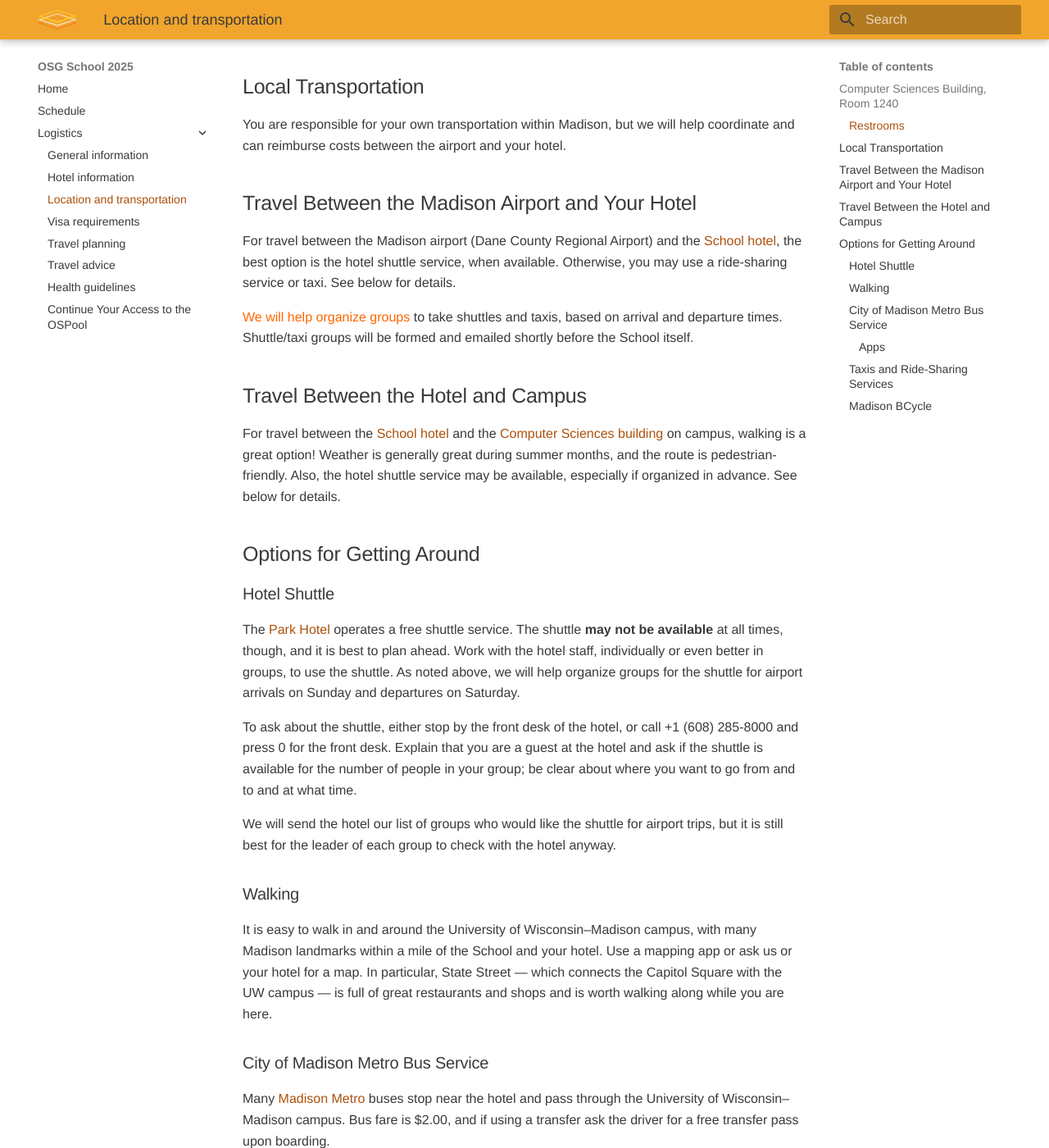
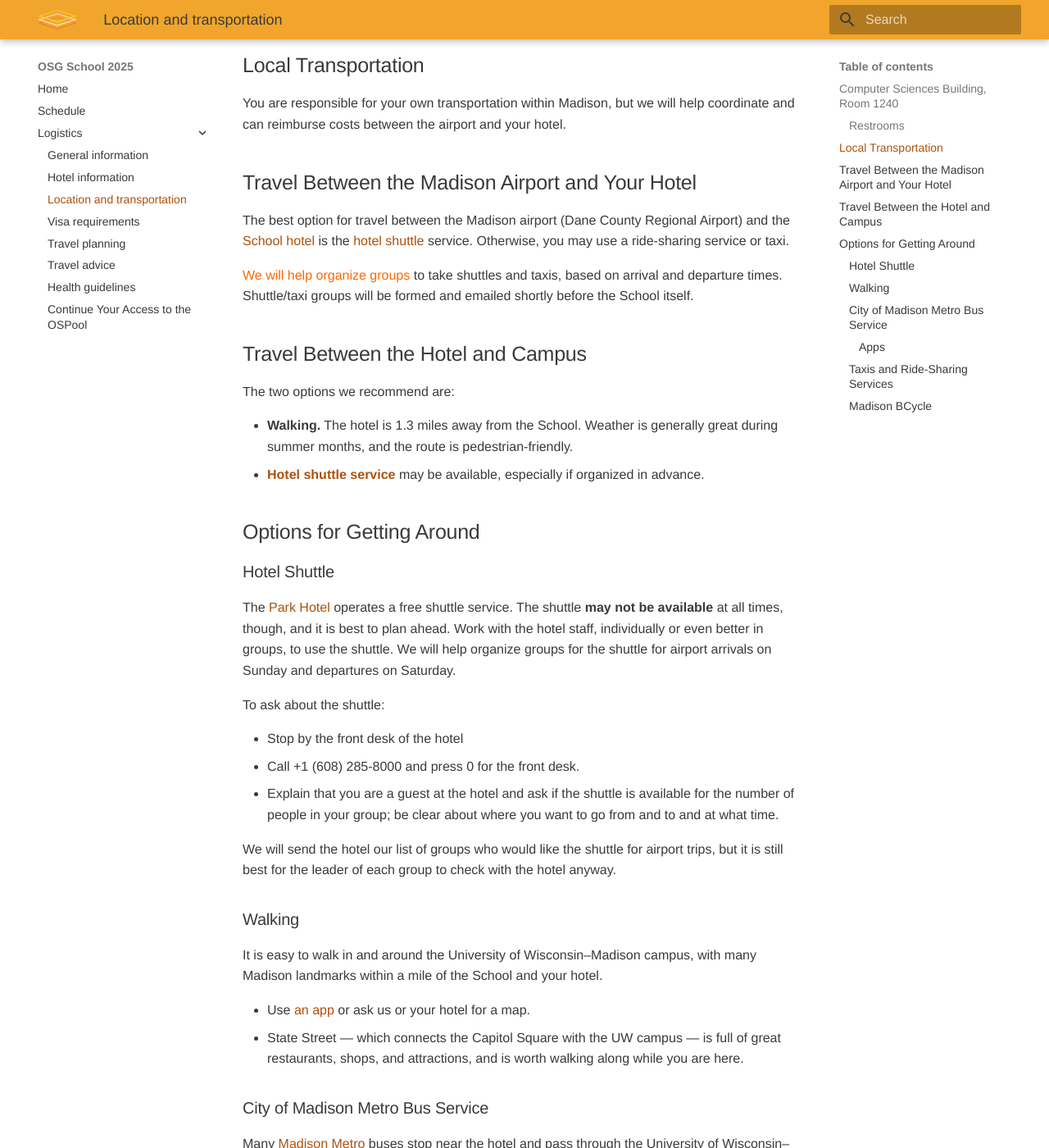
Before and after one commit to osg-htc/school-2025, an MkDocs documentation site: the page built from docs/logistics/location.md, in a window 1280 px wide and 1400 px high, scrolled down 763 px. Shown: the whole window at 82% size. Built offline with MkDocs 1.6.1 and Material for MkDocs 9.7.7, drawn with Linux system fonts in a browser that asks for light colours; some of the changed text lies outside the part shown.

Commit message:
Make language plainer

```diff
--- a/docs/logistics/location.md
+++ b/docs/logistics/location.md
@@ -1,14 +1,9 @@
 # Location and transportation
 
-The school will be held at the
-[University of Wisconsin&ndash;Madison](https://www.wisc.edu) in the
-[Computer Sciences Building](https://www.cs.wisc.edu), located at
-[1210 West Dayton Street, Madison, WI, 53706](https://maps.app.goo.gl/p5kJSsjfaHDyCwGX8).
-This location is about 1.3 miles from the Best Western Premier Park Hotel.
-The main classroom is Room 1240 (see below).
+The School is held at the [University of Wisconsin&ndash;Madison](https://www.wisc.edu) in the
+[Computer Sciences Building](https://www.cs.wisc.edu), located at [1210 West Dayton Street, Madison, WI, 53706](https://maps.app.goo.gl/p5kJSsjfaHDyCwGX8). The main classroom is Room 1240.
 
-See the [local transportation](#local-transportation) below
-for suggestions about getting around Madison.
+Jump to [local transportation](#local-transportation) below for suggestions about getting around Madison.
 
 ## Computer Sciences Building, Room 1240
 
@@ -18,13 +13,13 @@ If you enter the building from Dayton Street:
 1.  Enter straight into the building from the street
 1.  Immediately turn left and go through two sets of doors
 1.  Pass the elevator (on your right) and walk down the hallway
-1.  1240 is on your right up the few steps
+1.  Room 1240 is on your right up the few steps
 
-There should be signs directing you to room 1240.
+There are signs around the building directing you to room 1240.
 
 ### Restrooms
 
-There are restrooms across the hallway and a bit to the right of 1240.
+Restrooms are across the hallway and a bit to the right of 1240.
 
 Gender-neutral bathrooms are on office floors upstairs in a separate wing: Rooms 4329, 5329, 6329, 7329. Labeled as "toilet".
 
@@ -37,21 +32,17 @@ coordinate and can reimburse costs between the airport and your hotel.
 
 ## Travel Between the Madison Airport and Your Hotel
 
-For travel between the Madison airport (Dane County Regional Airport) and the [School hotel](hotel.md),
-the best option is the hotel shuttle service, when available.
-Otherwise, you may use a ride-sharing service or taxi.
-See below for details.
+The best option for travel between the Madison airport (Dane County Regional Airport) and the [School hotel](hotel.md) is the [hotel shuttle](#hotel-shuttle) service. Otherwise, you may use a ride-sharing service or taxi.
 
 <span style="color: #FF6600;">We will help organize groups</span> to take shuttles and taxis,
-based on arrival and departure times.
-Shuttle/taxi groups will be formed and emailed shortly before the School itself.
+based on arrival and departure times. Shuttle/taxi groups will be formed and emailed shortly before the School itself.
 
 ## Travel Between the Hotel and Campus
 
-For travel between the [School hotel](hotel.md) and the [Computer Sciences building](location.md) on campus,
-walking is a great option! Weather is generally great during summer months, and the route is pedestrian-friendly.
-Also, the hotel shuttle service may be available, especially if organized in advance.
-See below for details.
+The two options we recommend are:
+
+* **Walking.** The hotel is 1.3 miles away from the School. Weather is generally great during summer months, and the route is pedestrian-friendly.
+* [**Hotel shuttle service**](#hotel-shuttle) may be available, especially if organized in advance.
 
 ## Options for Getting Around
 
@@ -60,12 +51,13 @@ See below for details.
 The [Park Hotel](hotel.md) operates a free shuttle service.
 The shuttle **may not be available** at all times, though, and it is best to plan ahead.
 Work with the hotel staff, individually or even better in groups, to use the shuttle.
-As noted above, we will help organize groups for the shuttle for airport arrivals on Sunday and departures on Saturday.
+We will help organize groups for the shuttle for airport arrivals on Sunday and departures on Saturday.
 
-To ask about the shuttle, either stop by the front desk of the hotel,
-or call +1&nbsp;(608)&nbsp;285-8000 and press 0 for the front desk.
-Explain that you are a guest at the hotel and ask if the shuttle is available for the number of people in your group;
-be clear about where you want to go from and to and at what time.
+To ask about the shuttle:
+
+* Stop by the front desk of the hotel
+* Call +1&nbsp;(608)&nbsp;285-8000 and press 0 for the front desk.
+* Explain that you are a guest at the hotel and ask if the shuttle is available for the number of people in your group; be clear about where you want to go from and to and at what time.
 
 We will send the hotel our list of groups who would like the shuttle for airport trips,
 but it is still best for the leader of each group to check with the hotel anyway.
@@ -74,15 +66,18 @@ but it is still best for the leader of each group to check with the hotel anyway
 
 It is easy to walk in and around the University of Wisconsin&ndash;Madison campus,
 with many Madison landmarks within a mile of the School and your hotel.
-Use a mapping app or ask us or your hotel for a map.
-In particular, State Street&nbsp;&mdash; which connects the Capitol Square with the UW campus&nbsp;&mdash;
-is full of great restaurants and shops and is worth walking along while you are here.
+
+* Use [an app](#apps) or ask us or your hotel for a map.
+* State Street&nbsp;&mdash; which connects the Capitol Square with the UW campus&nbsp;&mdash;
+is full of great restaurants, shops, and attractions, and is worth walking along while you are here.
 
 ### City of Madison Metro Bus Service
 
 Many [Madison Metro](https://www.cityofmadison.com/metro) buses stop near the hotel and
 pass through the University of Wisconsin&ndash;Madison campus.
-Bus fare is $2.00, and if using a transfer ask the driver for a free transfer pass upon boarding.
+
+* Bus fare is $2.00.
+* If using a transfer, ask the driver for a free transfer pass upon boarding.
 
 #### Apps
 * [Google Maps](https://maps.google.com) is a great resource for finding the best bus routes to use in Madison, giving multiple route options for each trip.
@@ -95,11 +90,17 @@ provides a web interface to plan your trip.
 
 ### Taxis and Ride-Sharing Services
 
-Both [Lyft](https://www.lyft.com/) and [Uber](https://www.uber.com/ride/) are active in Madison,
-or you can choose from our local taxi companies, such as
-[Madison Taxi](https://www.madtaxi.com) and
-[Union Cab](https://www.unioncab.com/).
-We cannot recommend any particular option, but those are some options we know about.
+We cannot recommend any particular option, but here are some options:
+
+Rideshare services active in Madison
+
+* [Lyft](https://www.lyft.com/)
+* [Uber](https://www.uber.com/ride/)
+
+Local taxi companies
+
+* [Madison Taxi](https://www.madtaxi.com)
+* [Union Cab](https://www.unioncab.com/)
 
 !!! note
     We cannot reimburse for any taxi or rideshare service beyond the ride to and from the airport.
```
Also changed, not shown: other parts of docs/logistics/location.md (+1 -1 lines).
